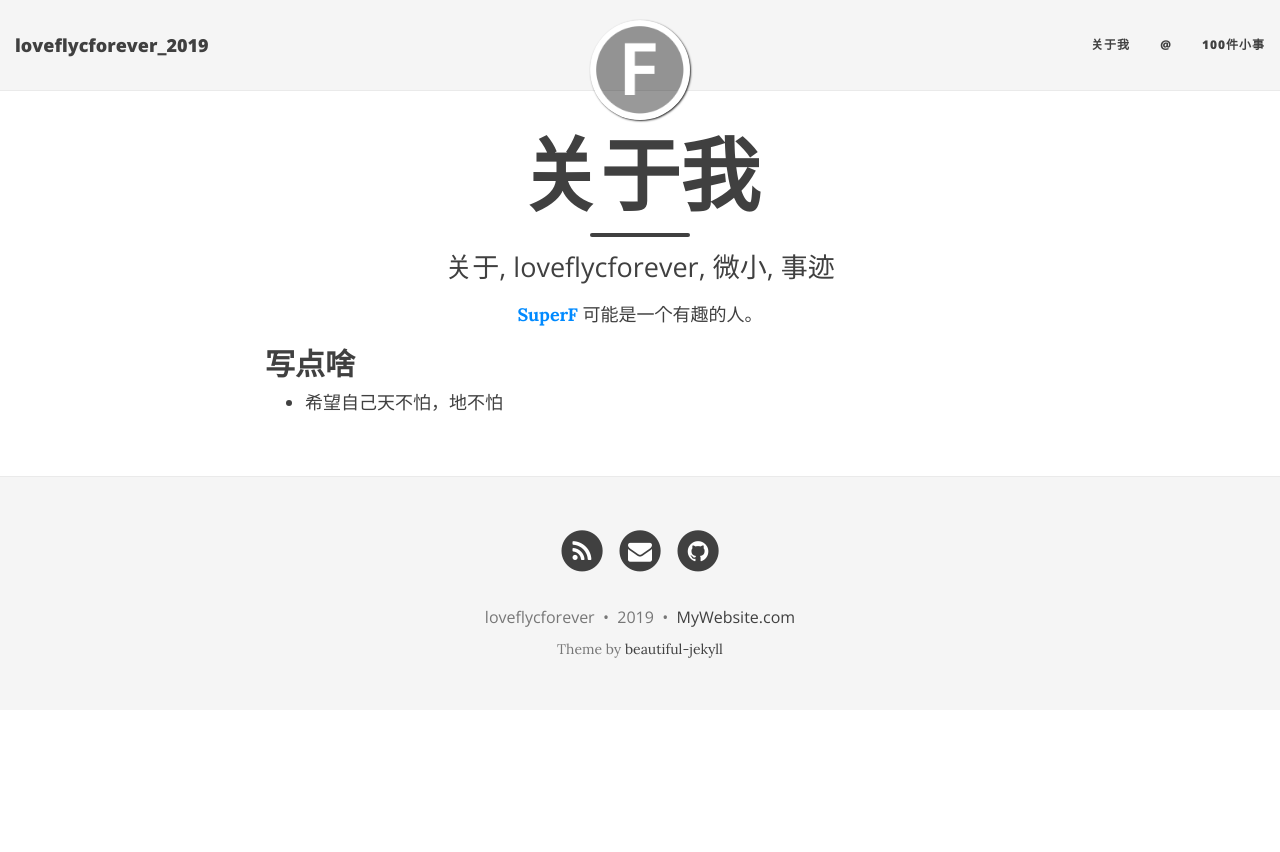
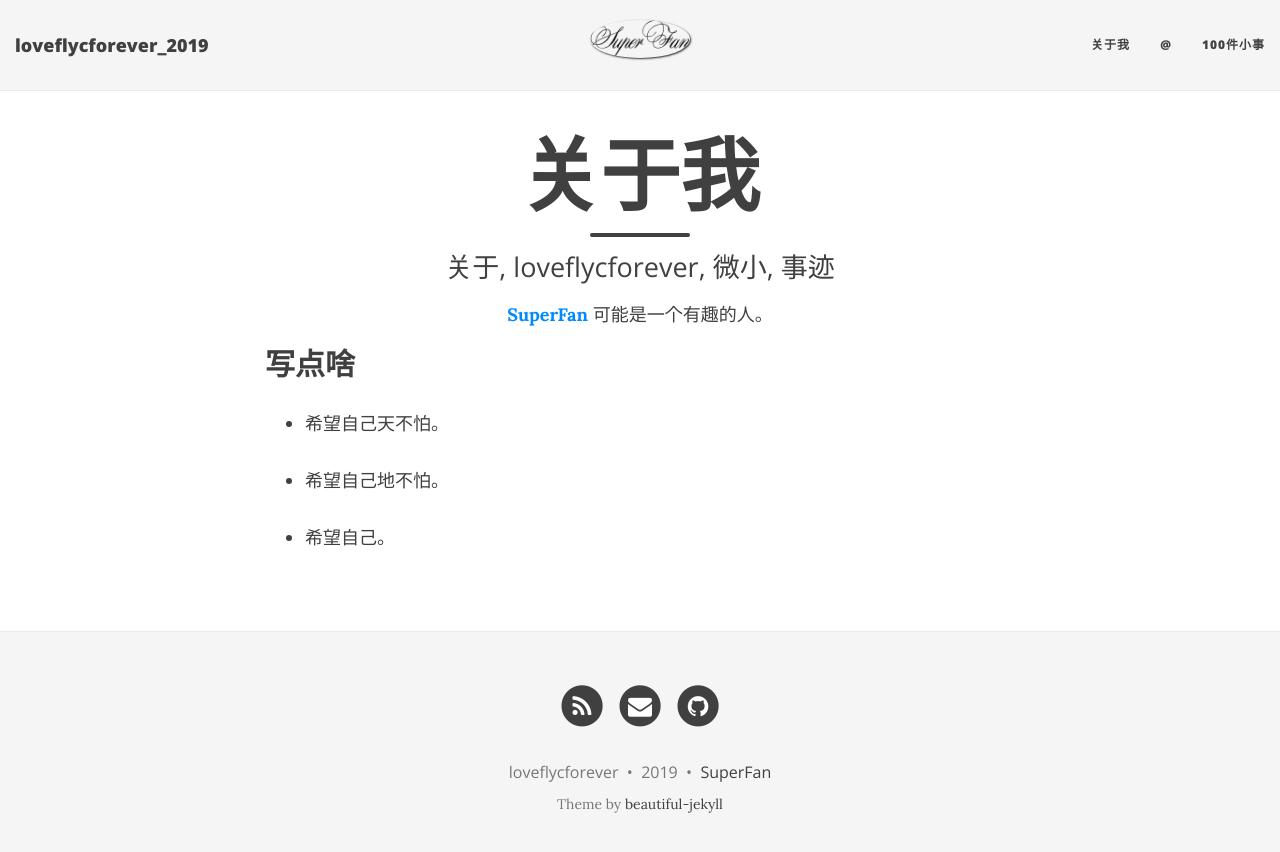
Before and after one commit to loveflycforever/loveflycforever.github.io, a Jekyll site: the page built from about_me.md, in a window 1280 px wide. Shown: the top 852 px of the page. Built offline with Jekyll 4.4.1, drawn with Linux system fonts in a browser that asks for light colours; nearby versions of some CDN libraries.

```diff
--- a/_config.yml
+++ b/_config.yml
@@ -68,7 +68,7 @@
 # You can reorder the items to define the link order.
 # If you want to add a new link that isn't here, you'll need to also edit the file _data/SocialNetworks.yml
 social-network-links:
-  rss: true
+  rss: false
   email: "loveflycforever@gmail.com"
 #  facebook: yourname
   github: loveflycforever
@@ -88,13 +88,13 @@
 
 # Select which share links to show in posts
 share-links-active:
-  twitter: true
-  facebook: true
-  linkedin: true
+  twitter: false
+  facebook: false
+  linkedin: false
 
 # How to display the link to the website in the footer
 # Remove this if you don't want a link in the footer
-url-pretty: "MyWebsite.com"  # eg. "deanattali.com/beautiful-jekyll"
+url-pretty: "SuperFan"  # eg. "deanattali.com/beautiful-jekyll"
 
 # --- Web Statistics Section --- #
 
--- a/about_me.md
+++ b/about_me.md
@@ -6,7 +6,11 @@
 comments: false
 ---
 
-<center><a href="http://loveflycforever.github.io/"><b>SuperF</b></a> 可能是一个有趣的人。</center>
+<center><a href="http://loveflycforever.github.io/"><b>SuperFan</b></a> 可能是一个有趣的人。</center>
 
 ## 写点啥
-* 希望自己天不怕，地不怕
+* 希望自己天不怕。
+
+* 希望自己地不怕。
+
+* 希望自己。
```
Also changed, not shown: img/404-southpark.jpg (deleted), img/404-southpark.png (added), img/avatar-icon.png, img/favicon.png.
